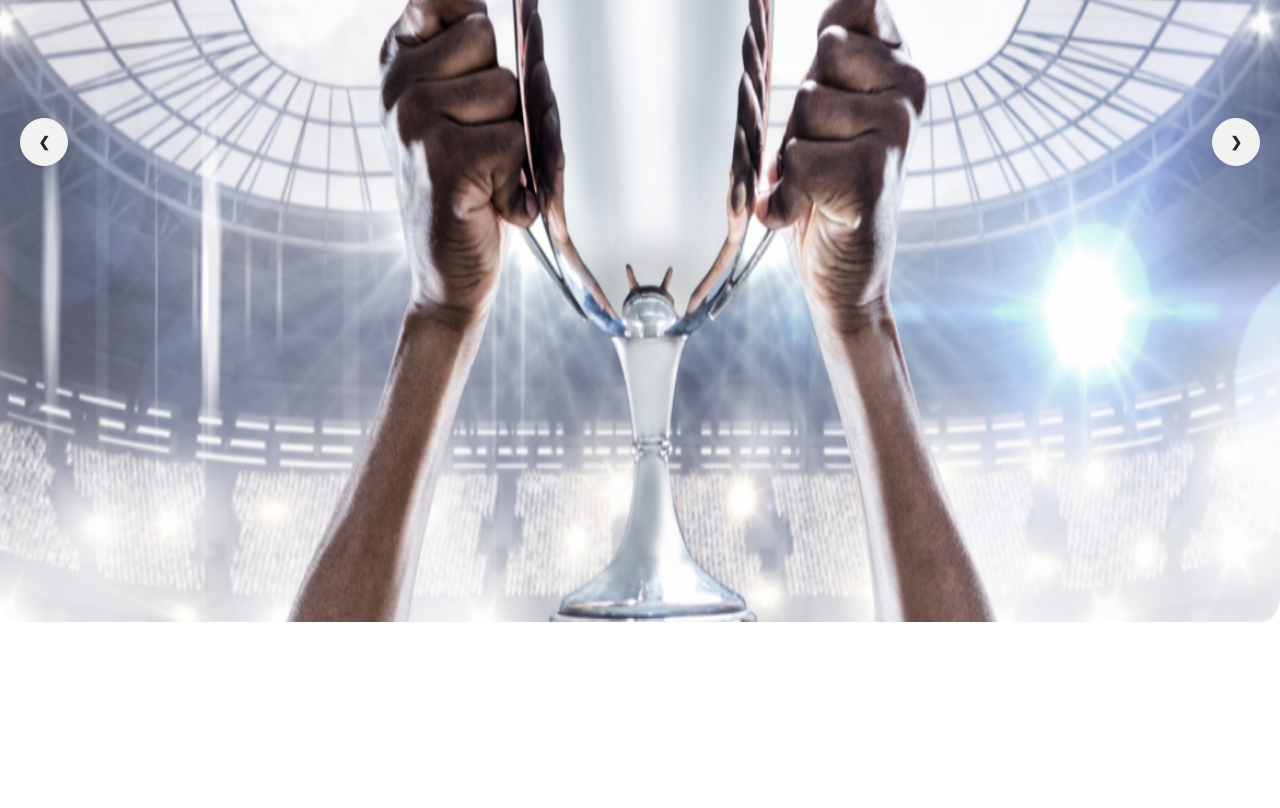
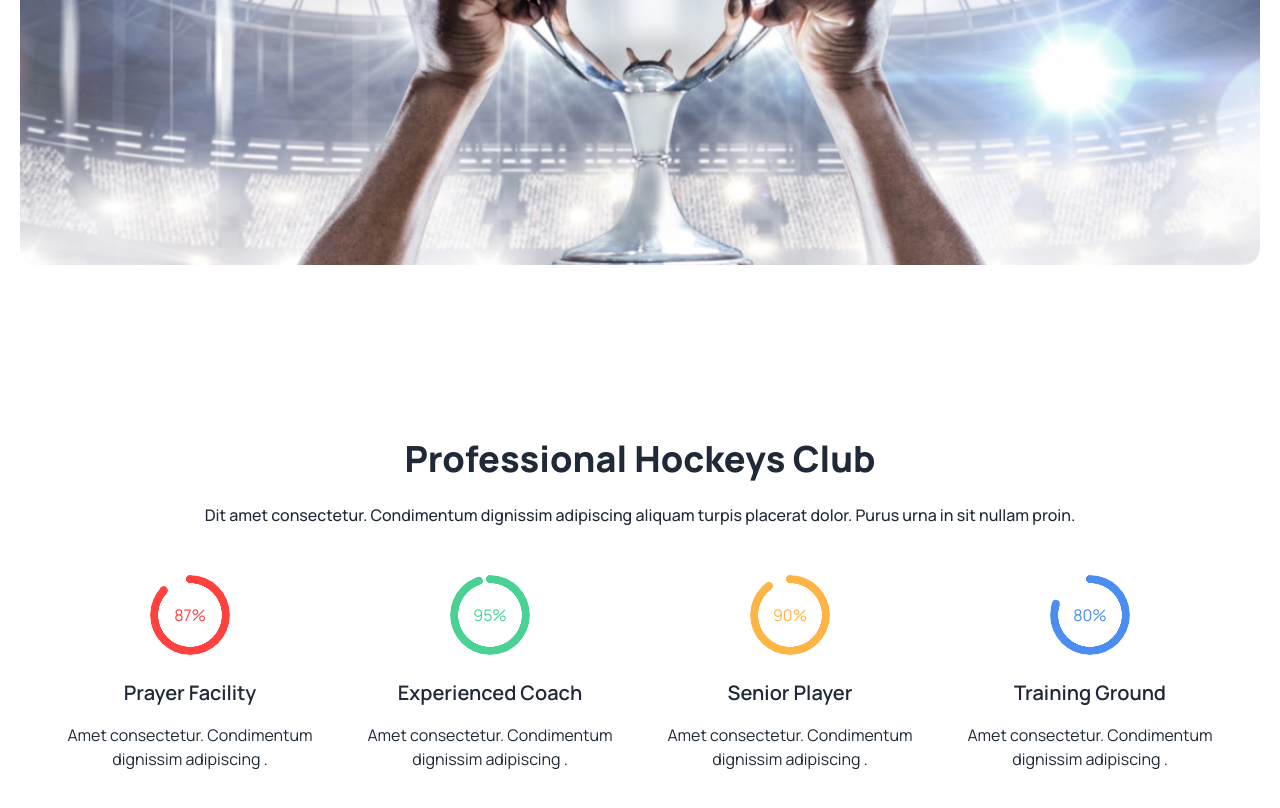
Before and after one commit to sohagmrida15/Hockeys-Club, a plain HTML site: page index.html in a window 1280 px wide. Shown: the part 386-1194 px from the top of the page. Before the commit the page ends 1062 px from the top, so only its background shows below. Drawn offline with nearby package versions, Linux system fonts and the light colour scheme.

Commit message:
Progress Section added

```diff
--- a/index.html
+++ b/index.html
@@ -38,39 +38,109 @@
     </style>
   </head>
   <body class="font-manrope">
-    <header class="container mx-auto my-12">
-      <div class="carousel w-full">
+    <header class="container mx-auto my-12 p-5">
+      <div id="slider-content" class="">
+        <!-- Slider Start -->
+        <div class="carousel">
           <div id="slide1" class="carousel-item relative w-full">
-          <img src="Images/slider-1.png" class="w-full" />
-          <div class="absolute flex justify-between transform -translate-y-1/2 left-5 right-5 top-1/2">
-            <a href="#slide2" class="btn btn-circle">❮</a>
+            <img src="Images/slider-1.png" class="w-full rounded-2xl" />
+            <div
+              class="absolute flex justify-between transform -translate-y-1/2 left-5 right-5 top-1/2"
+            >
+              <a href="#slide3" class="btn btn-circle">❮</a>
               <a href="#slide2" class="btn btn-circle">❯</a>
             </div>
           </div>
           <div id="slide2" class="carousel-item relative w-full">
-          <img src="Images/slider-2.jpg" class="w-full" />
-          <div class="absolute flex justify-between transform -translate-y-1/2 left-5 right-5 top-1/2">
+            <img src="Images/slider-2.jpg" class="w-full rounded-2xl" />
+            <div
+              class="absolute flex justify-between transform -translate-y-1/2 left-5 right-5 top-1/2"
+            >
               <a href="#slide1" class="btn btn-circle">❮</a>
-            <a href="#slide1" class="btn btn-circle">❯</a>
+              <a href="#slide3" class="btn btn-circle">❯</a>
             </div>
           </div>
           <div id="slide3" class="carousel-item relative w-full">
-          <img src="https://daisyui.com/images/stock/photo-1414694762283-acccc27bca85.jpg" class="w-full" />
-          <div class="absolute flex justify-between transform -translate-y-1/2 left-5 right-5 top-1/2">
+            <img src="Images/slider-3.jpg" class="w-full rounded-2xl" />
+            <div
+              class="absolute flex justify-between transform -translate-y-1/2 left-5 right-5 top-1/2"
+            >
               <a href="#slide2" class="btn btn-circle">❮</a>
-            <a href="#slide4" class="btn btn-circle">❯</a>
-          </div>
-        </div>
-        <div id="slide4" class="carousel-item relative w-full">
-          <img src="https://daisyui.com/images/stock/photo-1665553365602-b2fb8e5d1707.jpg" class="w-full" />
-          <div class="absolute flex justify-between transform -translate-y-1/2 left-5 right-5 top-1/2">
-            <a href="#slide3" class="btn btn-circle">❮</a>
               <a href="#slide1" class="btn btn-circle">❯</a>
             </div>
           </div>
         </div>
+        <!-- Slider Badge -->
+        <!-- <div id="slider-badge" class="p-8 max-w-[50%] rounded-2xl absolute bg-slate-950 right-16 bottom-8">
+          <h3 class="mb-4">Meet all the heroes from the field</h3>
+          <p>Dit amet consectetur. Condimentum dignissim adipiscing aliquam turpis placerat dolor. Purus urna in sit nullam proin.</p>
+        </div> -->
+      </div>
+      <!-- Slider End -->
     </header>
-    <main></main>
+    <main class="container mx-auto p-5">
+      <!-- Progress Section start -->
+      <section id="Progress-section" class="my-12 p-8 text-center">
+        <div id="progress-content" class="mb-12">
+          <h2 class="font-extrabold text-4xl mb-6">Professional Hockeys Club</h2>
+          <p class="font-medium">
+            Dit amet consectetur. Condimentum dignissim adipiscing aliquam
+            turpis placerat dolor. Purus urna in sit nullam proin.
+          </p>
+        </div>
+        <!-- Progress card -->
+        <div id="progress-card-container" class="flex flex-col gap-6 lg:flex-row justify-center lg:justify-around">
+          <!-- card-1 -->
+          <div id="card" class="text-center flex flex-col items-center">
+            <div
+              class="mb-6 rota radial-progress text-[#FF4240]"
+              style="--value: 87"
+              role="progressbar"
+            >
+              87%
+            </div>
+            <h4 class="font-semibold text-xl mb-4">Prayer Facility</h4>
+            <p>Amet consectetur. Condimentum dignissim adipiscing .</p>
+          </div>
+          <!-- card-2 -->
+          <div id="card" class="text-center flex flex-col items-center">
+            <div
+              class="mb-6 rota radial-progress text-[#49D293]"
+              style="--value: 95"
+              role="progressbar"
+            >95%
+            </div>
+            <h4 class="font-semibold text-xl mb-4">Experienced Coach</h4>
+            <p>Amet consectetur. Condimentum dignissim adipiscing .</p>
+          </div>
+          <!-- card-3 -->
+          <div id="card" class="text-center flex flex-col items-center">
+            <div
+              class="mb-6 rota radial-progress text-[#FFB546]"
+              style="--value: 90"
+              role="progressbar"
+            >
+              90%
+            </div>
+            <h4 class="font-semibold text-xl mb-4">Senior Player</h4>
+            <p>Amet consectetur. Condimentum dignissim adipiscing .</p>
+          </div>
+          <!-- card-4-->
+          <div id="card" class="text-center flex flex-col items-center">
+            <div
+              class="mb-6 rota radial-progress text-[#4C8DF1]"
+              style="--value: 80"
+              role="progressbar"
+            >
+              80%
+            </div>
+            <h4 class="font-semibold text-xl mb-4">Training Ground</h4>
+            <p>Amet consectetur. Condimentum dignissim adipiscing .</p>
+          </div>
+        </div>
+      </section>
+      <!-- Progress Section End -->
+    </main>
     <footer></footer>
   </body>
 </html>
```
Also changed, not shown: Images/slider-3.jpg (added). Lines whose indentation alone changed are shown as unchanged.
